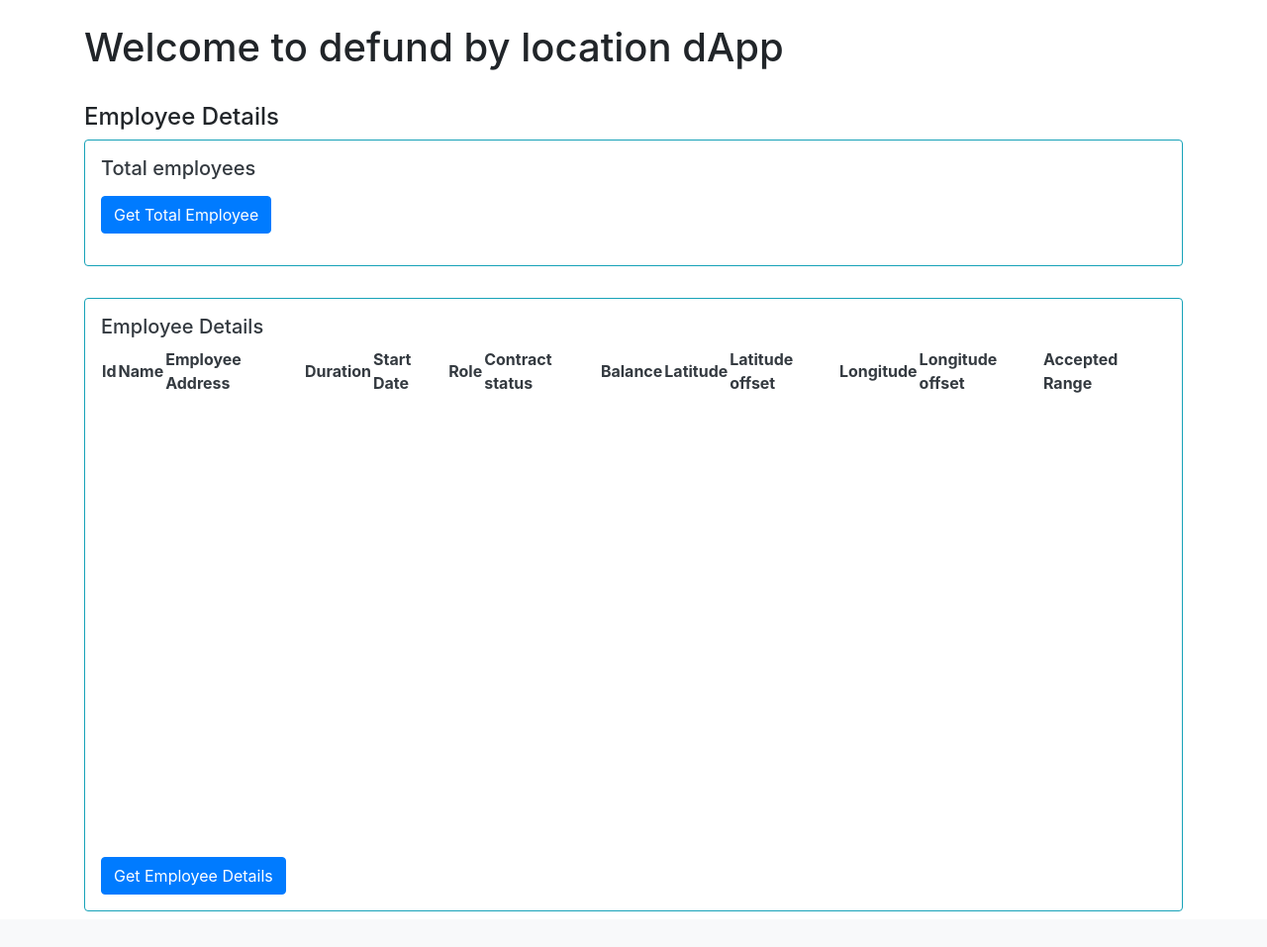
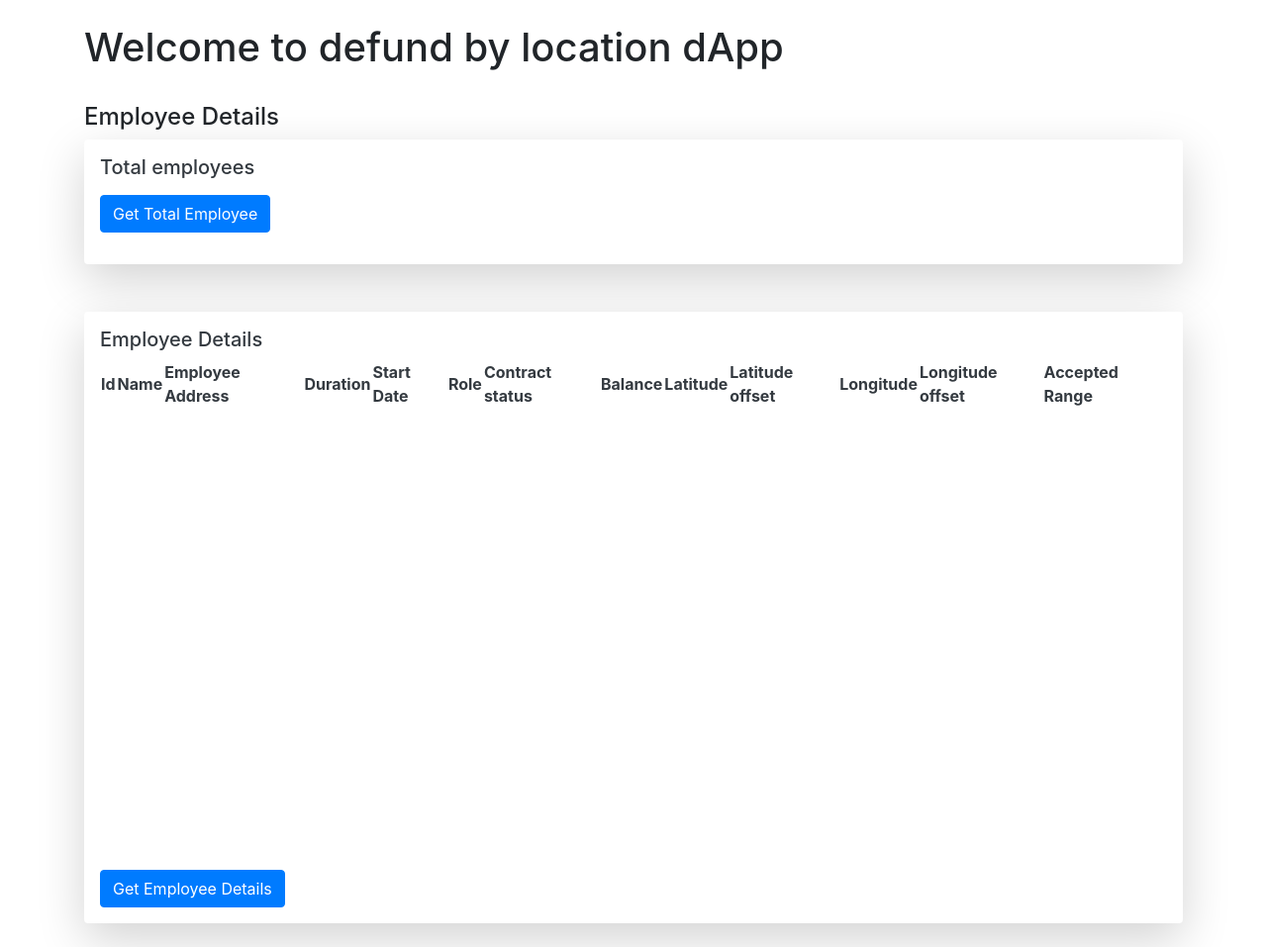
Before and after one commit to Fisseha-Estifanos/defund_dApp, a Flask app: page /details in a window 1280 px wide. Shown: the part 56-1013 px from the top of the page at 99% size. Before the commit the page ends 977 px from the top, so only its background shows below. Run offline with Flask 2, Linux system fonts and the light colour scheme; lists and menus that the app fills with data are empty; some libraries are stand-ins or nearby versions.

Commit message:
shadow added

```diff
--- a/web/templates/details.html
+++ b/web/templates/details.html
@@ -7,7 +7,7 @@
 
     <br>
     <h4>Employee Details</h4>
-    <div id="manage_employees" class="rounded border border-info form-group p-3 mb-2 text-dark">
+    <div id="manage_employees" class="shadow-lg p-3 bg-white rounded form-group mb-4 text-dark">
         <h5>Total employees</h5>
           <div class="container">
             <div class="row">
@@ -20,7 +20,7 @@
     </div>
 
     <br>
-    <div id="employee_details" class="rounded border border-info form-group p-3 mb-2 text-dark">
+    <div id="employee_details" class="shadow-lg p-3 bg-white rounded form-group mb-4 text-dark">
       <h5>Employee Details</h5>
       <div class="container">
         <div class="row form-group">
--- a/web/templates/locations.html
+++ b/web/templates/locations.html
@@ -7,7 +7,7 @@
 
     <br>
     <h4>Location Details</h4>
-    <div id="manage_locations" class="rounded border border-info form-group p-3 mb-2 text-dark">
+    <div id="manage_locations" class="shadow-lg p-3 bg-white rounded form-group mb-4 text-dark">
         <h5>Total locations tracked</h5>
           <div class="container">
             <div class="row">
@@ -20,7 +20,7 @@
     </div>
 
     <br>
-    <div id="location_details" class="rounded border border-info form-group p-3 mb-2 text-dark">
+    <div id="location_details" class="shadow-lg p-3 bg-white rounded form-group mb-4 text-dark">
       <h5>Location Details</h5>
       <div class="container">
         <div class="row form-group">
```
